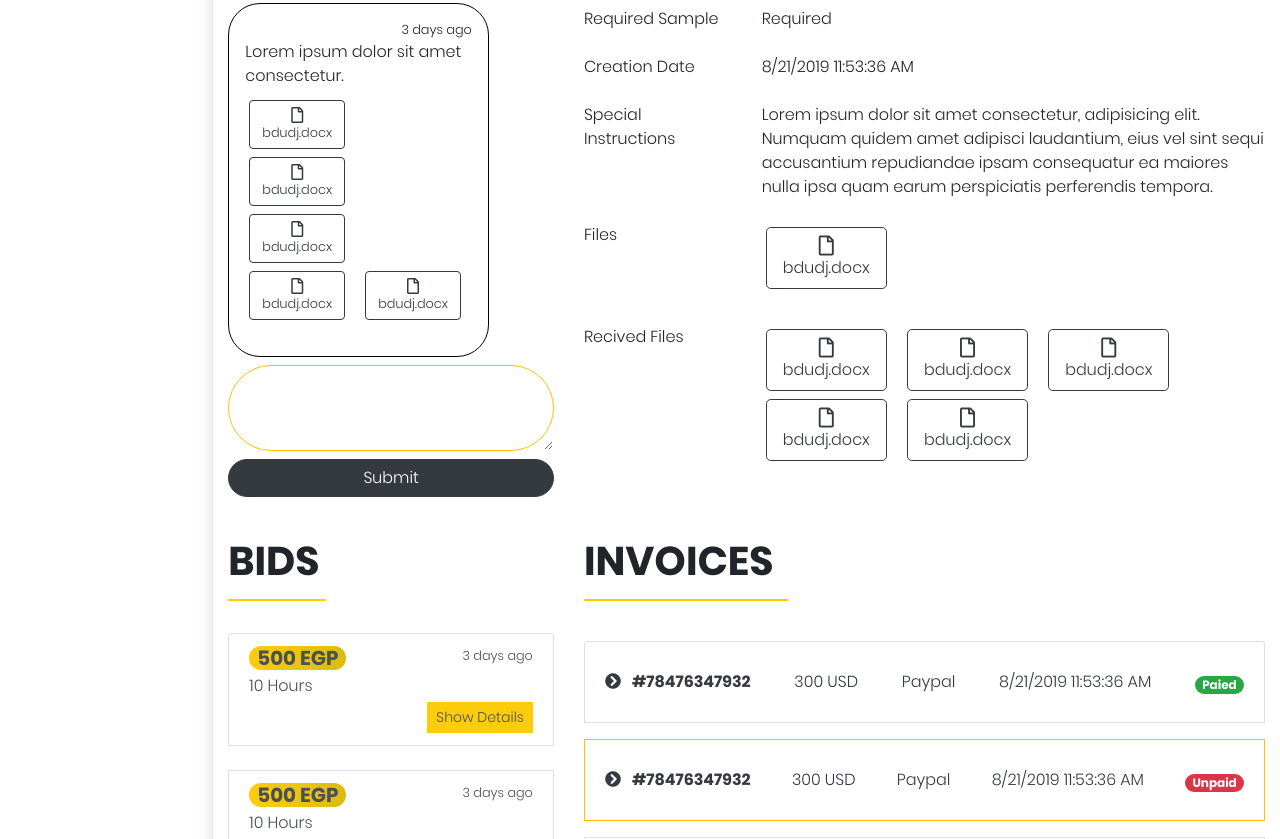
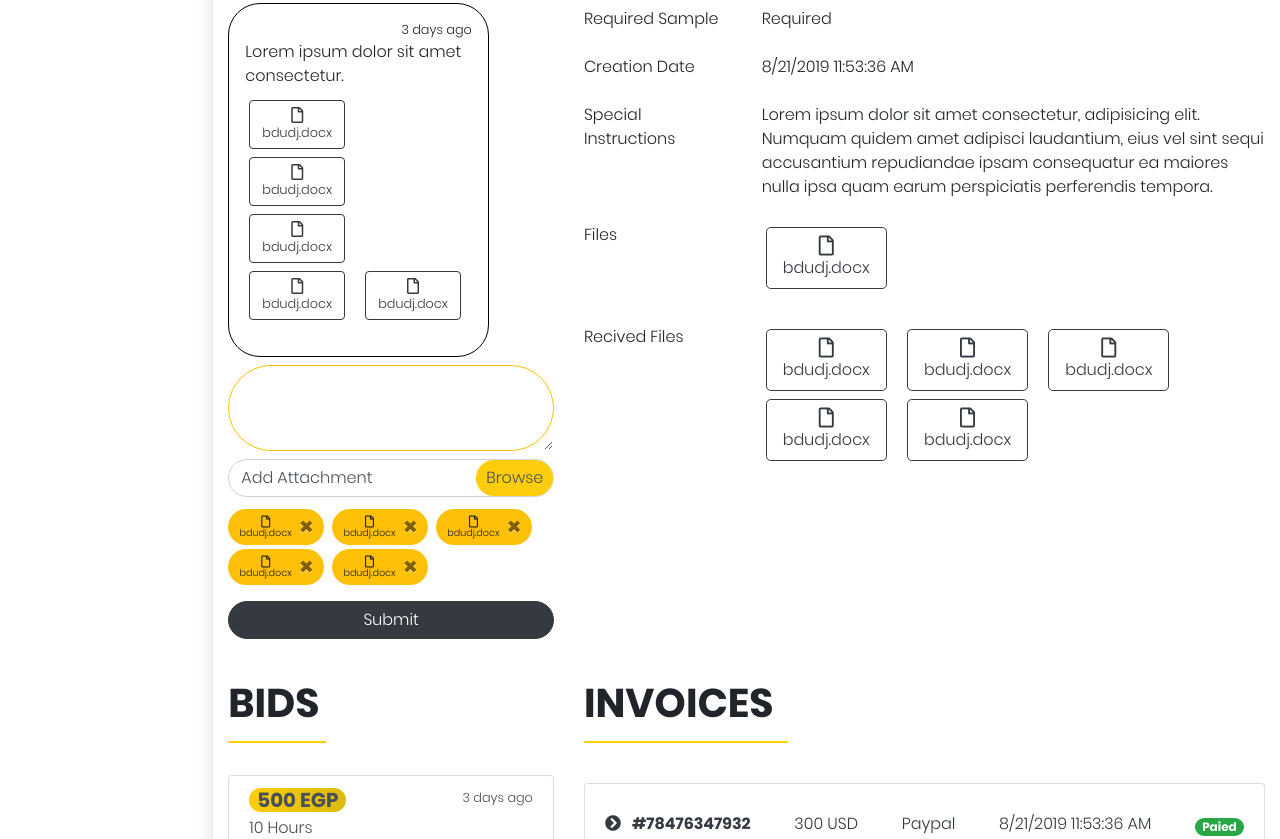
Before and after one commit to beshoyrmansour/NinjazWebsite, a plain HTML site: page Customer/orderDetails.html in a window 1280 px wide. Shown: the part 753-1592 px from the top of the page. Drawn offline with Linux system fonts and the light colour scheme; files that its build step writes are made by us from their sources.

Commit message:
Add Attachment

```diff
--- a/Customer/orderDetails.html
+++ b/Customer/orderDetails.html
@@ -158,31 +158,31 @@
                                 <p class="mb-2">Lorem ipsum dolor sit amet consectetur.</p>
                                 <ul class="list-inline">
                                     <li class="list-inline-item">
-                                        <div class="btn btn-outline-dark d-flex flex-column m-1">
+                                        <div class="btn btn-outline-dark d-flex flex-column align-items-center m-1">
                                             <i class="far fa-file"></i>
                                             <p class="m-0 small">bdudj.docx</p>
                                         </div>
                                     </li>
                                     <li class="list-inline-item">
-                                        <div class="btn btn-outline-dark d-flex flex-column m-1">
+                                        <div class="btn btn-outline-dark d-flex flex-column align-items-center m-1">
                                             <i class="far fa-file"></i>
                                             <p class="m-0 small">bdudj.docx</p>
                                         </div>
                                     </li>
                                     <li class="list-inline-item">
-                                        <div class="btn btn-outline-dark d-flex flex-column m-1">
+                                        <div class="btn btn-outline-dark d-flex flex-column align-items-center m-1">
                                             <i class="far fa-file"></i>
                                             <p class="m-0 small">bdudj.docx</p>
                                         </div>
                                     </li>
                                     <li class="list-inline-item">
-                                        <div class="btn btn-outline-dark d-flex flex-column m-1">
+                                        <div class="btn btn-outline-dark d-flex flex-column align-items-center m-1">
                                             <i class="far fa-file"></i>
                                             <p class="m-0 small">bdudj.docx</p>
                                         </div>
                                     </li>
                                     <li class="list-inline-item">
-                                        <div class="btn btn-outline-dark d-flex flex-column m-1">
+                                        <div class="btn btn-outline-dark d-flex flex-column align-items-center m-1">
                                             <i class="far fa-file"></i>
                                             <p class="m-0 small">bdudj.docx</p>
                                         </div>
@@ -194,7 +194,63 @@
                                 <div class="form-group">
                                     <textarea class="form-control border-warning rounded-pill "
                                         id="exampleFormControlTextarea1" rows="3"></textarea>
-                                    <div class="btn btn-block btn-dark rounded-pill mt-2">Submit</div>
+                                    <div class="custom-file rounded-pill my-2">
+                                        <input type="file" class="custom-file-input rounded-pill " id="customFile">
+                                        <label class="custom-file-label rounded-pill " for="customFile">Add Attachment</label>
+                                    </div>
+                                    <ul class="files-list list-inline d-flex flex-row flex-wrap ">
+                                        <li class="file-item list-inline-item d-flex flex-row mt-1 badge badge-pill badge-warning">
+                                            <div
+                                                class=" d-flex flex-column align-items-center m-1">
+                                                <i class="far fa-file"></i>
+                                                <p class="m-0 small">bdudj.docx</p>
+                                            </div>
+                                            <button type="button" class="px-1 close" aria-label="Close">
+                                                <span aria-hidden="true">&times;</span>
+                                            </button>
+                                        </li>
+                                        <li class="file-item list-inline-item d-flex flex-row mt-1 badge badge-pill badge-warning">
+                                            <div
+                                                class=" d-flex flex-column align-items-center m-1">
+                                                <i class="far fa-file"></i>
+                                                <p class="m-0 small">bdudj.docx</p>
+                                            </div>
+                                            <button type="button" class="px-1 close" aria-label="Close">
+                                                <span aria-hidden="true">&times;</span>
+                                            </button>
+                                        </li>
+                                        <li class="file-item list-inline-item d-flex flex-row mt-1 badge badge-pill badge-warning">
+                                            <div
+                                                class=" d-flex flex-column align-items-center m-1">
+                                                <i class="far fa-file"></i>
+                                                <p class="m-0 small">bdudj.docx</p>
+                                            </div>
+                                            <button type="button" class="px-1 close" aria-label="Close">
+                                                <span aria-hidden="true">&times;</span>
+                                            </button>
+                                        </li>
+                                        <li class="file-item list-inline-item d-flex flex-row mt-1 badge badge-pill badge-warning">
+                                            <div
+                                                class=" d-flex flex-column align-items-center m-1">
+                                                <i class="far fa-file"></i>
+                                                <p class="m-0 small">bdudj.docx</p>
+                                            </div>
+                                            <button type="button" class="px-1 close" aria-label="Close">
+                                                <span aria-hidden="true">&times;</span>
+                                            </button>
+                                        </li>
+                                        <li class="file-item list-inline-item d-flex flex-row mt-1 badge badge-pill badge-warning">
+                                            <div
+                                                class=" d-flex flex-column align-items-center m-1">
+                                                <i class="far fa-file"></i>
+                                                <p class="m-0 small">bdudj.docx</p>
+                                            </div>
+                                            <button type="button" class="px-1 close" aria-label="Close">
+                                                <span aria-hidden="true">&times;</span>
+                                            </button>
+                                        </li>
+                                    </ul>
+                                    <div class="btn btn-block btn-dark rounded-pill">Submit</div>
                                 </div>
                             </div>
                         </div>
@@ -254,7 +310,8 @@
                             <div class="col-12 col-md-9">
                                 <ul class="list-inline">
                                     <li class="list-inline-item">
-                                        <div class="btn btn-outline-dark btn-lg d-flex flex-column m-1">
+                                        <div
+                                            class="btn btn-outline-dark btn-lg d-flex flex-column align-items-center m-1">
                                             <i class="far fa-file"></i>
                                             <p class="m-0 small">bdudj.docx</p>
                                         </div>
@@ -267,31 +324,36 @@
                             <div class="col-12 col-md-9">
                                 <ul class="list-inline">
                                     <li class="list-inline-item">
-                                        <div class="btn btn-outline-dark btn-lg d-flex flex-column m-1">
+                                        <div
+                                            class="btn btn-outline-dark btn-lg d-flex flex-column align-items-center m-1">
                                             <i class="far fa-file"></i>
                                             <p class="m-0 small">bdudj.docx</p>
                                         </div>
                                     </li>
                                     <li class="list-inline-item">
-                                        <div class="btn btn-outline-dark btn-lg d-flex flex-column m-1">
+                                        <div
+                                            class="btn btn-outline-dark btn-lg d-flex flex-column align-items-center m-1">
                                             <i class="far fa-file"></i>
                                             <p class="m-0 small">bdudj.docx</p>
                                         </div>
                                     </li>
                                     <li class="list-inline-item">
-                                        <div class="btn btn-outline-dark btn-lg d-flex flex-column m-1">
+                                        <div
+                                            class="btn btn-outline-dark btn-lg d-flex flex-column align-items-center m-1">
                                             <i class="far fa-file"></i>
                                             <p class="m-0 small">bdudj.docx</p>
                                         </div>
                                     </li>
                                     <li class="list-inline-item">
-                                        <div class="btn btn-outline-dark btn-lg d-flex flex-column m-1">
+                                        <div
+                                            class="btn btn-outline-dark btn-lg d-flex flex-column align-items-center m-1">
                                             <i class="far fa-file"></i>
                                             <p class="m-0 small">bdudj.docx</p>
                                         </div>
                                     </li>
                                     <li class="list-inline-item">
-                                        <div class="btn btn-outline-dark btn-lg d-flex flex-column m-1">
+                                        <div
+                                            class="btn btn-outline-dark btn-lg d-flex flex-column align-items-center m-1">
                                             <i class="far fa-file"></i>
                                             <p class="m-0 small">bdudj.docx</p>
                                         </div>
@@ -425,7 +487,8 @@
                                 </a>
                             </li>
                         </ul>
-                        <a href="payment.html" class="btn btn-block nz-btn-gold btn-lg text-uppercase font-weight-normal px-5 mt-4">
+                        <a href="payment.html"
+                            class="btn btn-block nz-btn-gold btn-lg text-uppercase font-weight-normal px-5 mt-4">
                             Request one Invoice for This Order
                         </a>
                     </div>
--- a/assets/css/styles.css
+++ b/assets/css/styles.css
@@ -597,3 +597,9 @@ body {
     display: none;
   }
 }
+
+.custom-file-label.rounded-pill::after{
+  padding-right: .6em;
+  padding-left: .6em;
+  border-radius: 10rem;
+}
```
